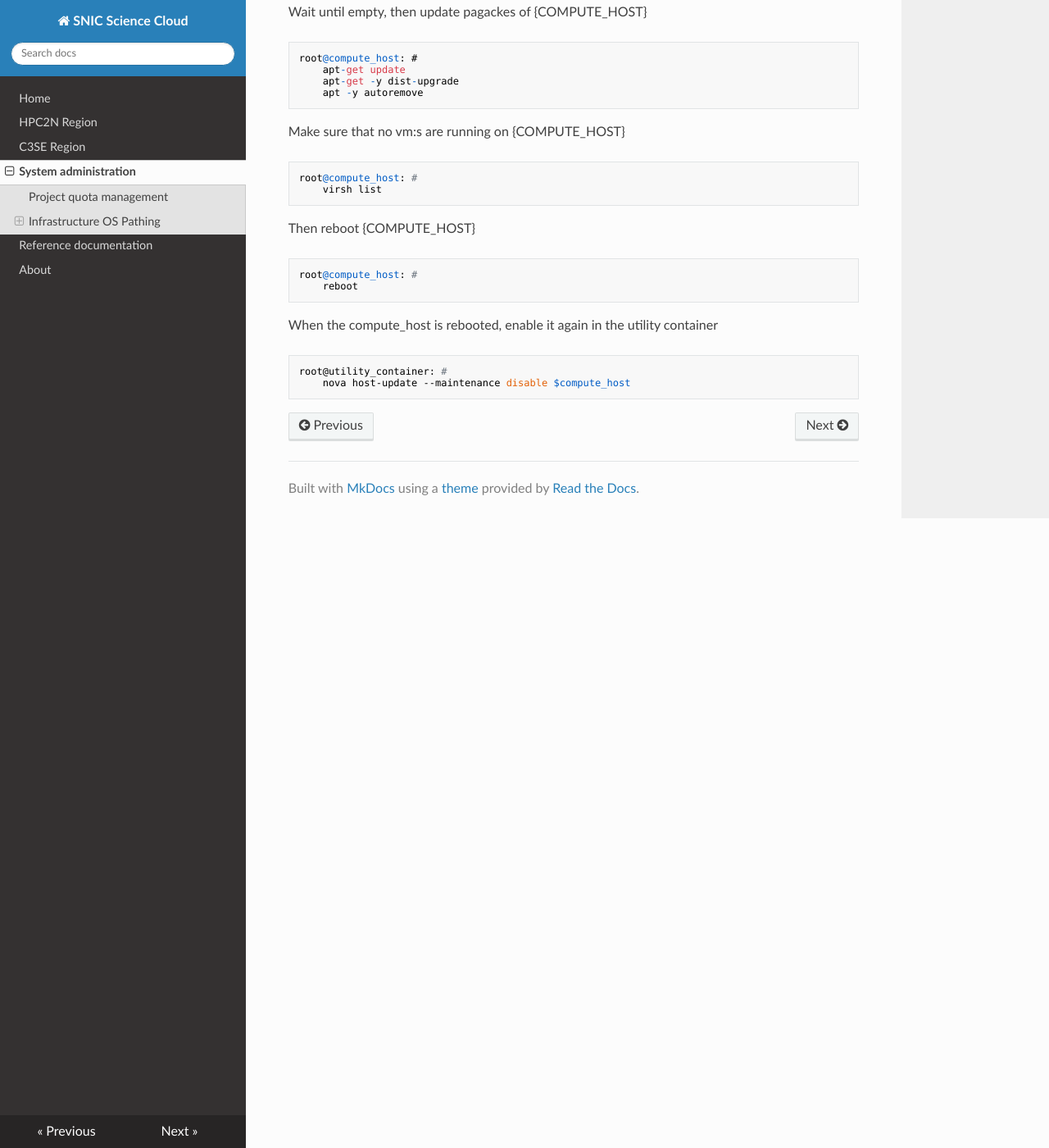
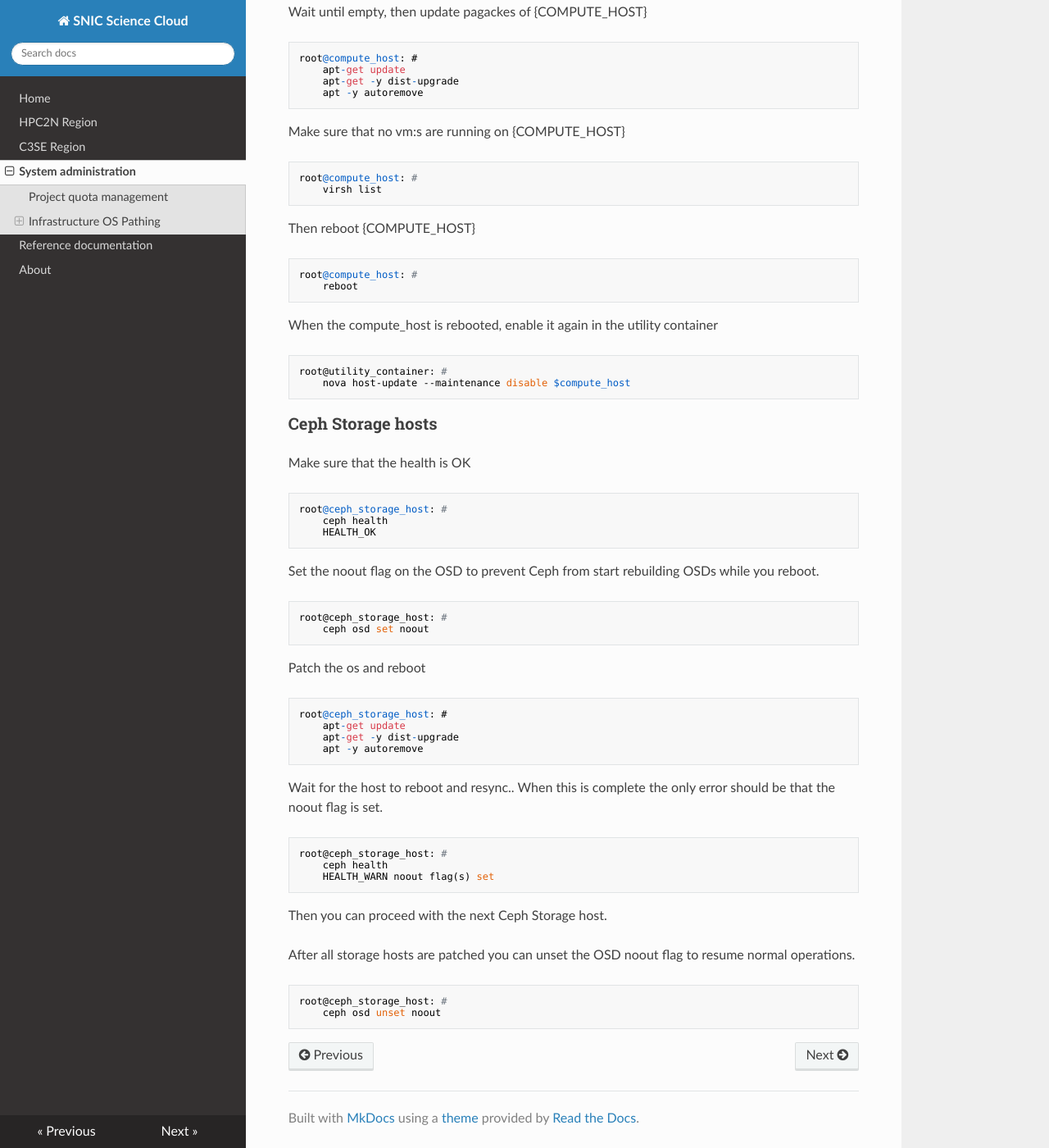
Before and after one commit to SNICScienceCloud/operators-documentation, an MkDocs documentation site: the page built from docs/sysadmin_common.md, in a window 1280 px wide and 1400 px high, scrolled down 2141 px. Shown: the whole window at 82% size. Built offline with MkDocs 1.6.1, drawn with Linux system fonts in a browser that asks for light colours; nearby versions of some CDN libraries; old or Windows-style settings are respelled for this version of MkDocs; some of the changed text lies outside the part shown.

Commit message:
Ceph patch info

```diff
--- a/docs/sysadmin_common.md
+++ b/docs/sysadmin_common.md
@@ -52,7 +52,7 @@ Make sure that the controller is up and in sync with galera before you continue
     root@ansible_deploy_host: #
         ansible galera_container -s -m shell -a 'mysql -e "SHOW STATUS LIKE \"wsrep_cluster%\""'
 
-In the output, **wsrep_cluster_size should be 3** and the **wsrep_cluster variables should be the same** in all three databases.
+In the output, **wsrep_cluster_size** should be **3** and the **wsrep_cluster** variables should be **the same in all** three databases.
 
     xxxxxx_galera_container | SUCCESS | rc=0 >>
     Variable_name   Value
@@ -111,3 +111,37 @@ When the compute_host is rebooted, enable it again in the utility container
 
     root@utility_container: #
         nova host-update --maintenance disable $compute_host
+
+### Ceph Storage hosts
+
+Make sure that the health is OK
+
+    root@ceph_storage_host: #
+        ceph health
+        HEALTH_OK
+
+Set the noout flag on the OSD to prevent Ceph from start rebuilding OSDs while you reboot.
+
+    root@ceph_storage_host: #
+        ceph osd set noout
+
+Patch the os and reboot
+
+    root@ceph_storage_host: #
+        apt-get update
+        apt-get -y dist-upgrade
+        apt -y autoremove
+
+Wait for the host to reboot and resync.. When this is complete the only error should be that the noout flag is set.
+
+    root@ceph_storage_host: #
+        ceph health
+        HEALTH_WARN noout flag(s) set
+
+
+Then you can proceed with the next Ceph Storage host.
+
+After all storage hosts are patched you can unset the OSD noout flag to resume normal operations.
+
+    root@ceph_storage_host: #
+        ceph osd unset noout
```
